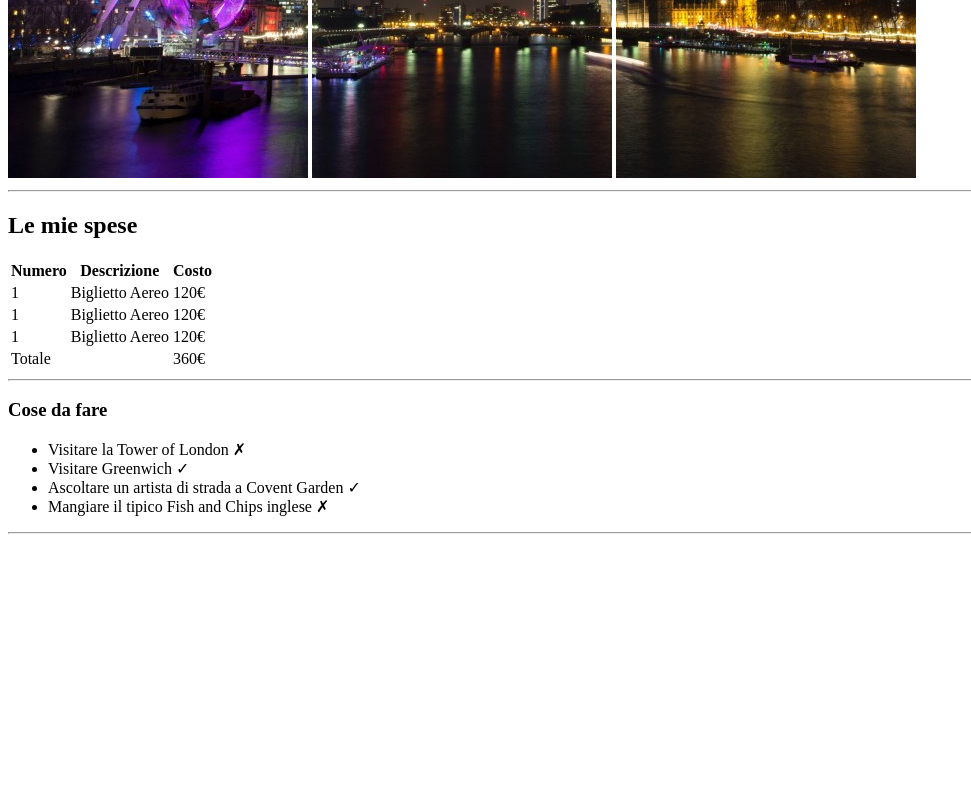
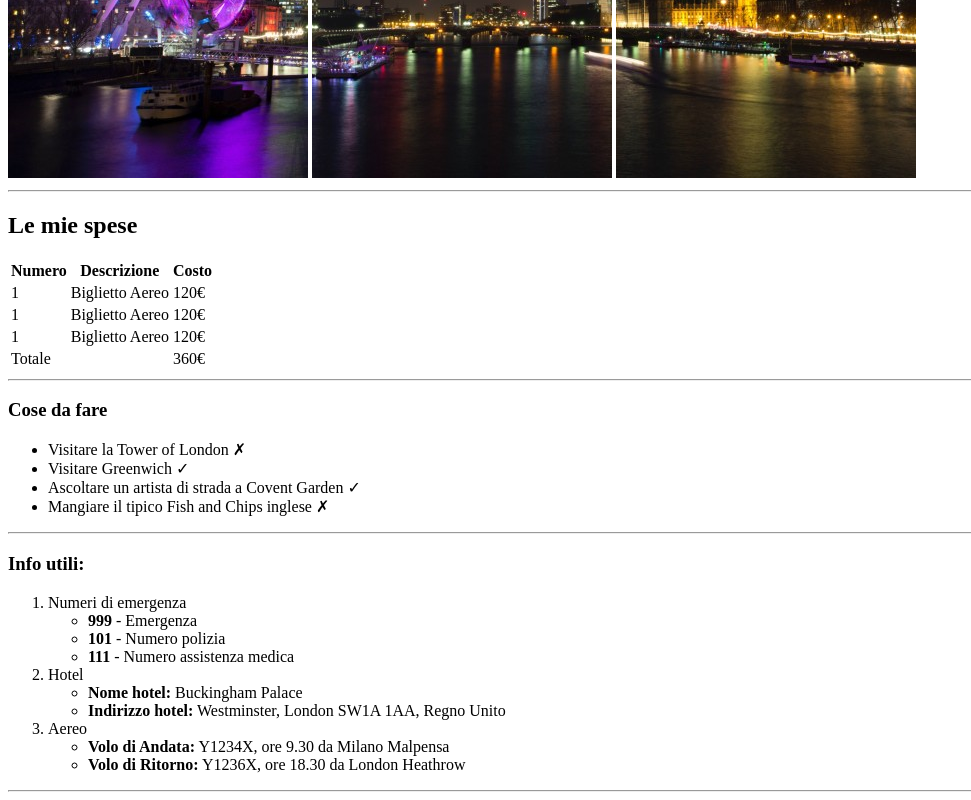
Before and after one commit to PittiglioFrancesco/html-london-trip, a plain HTML site: page index.html in a window 1280 px wide. Shown: the part 502-1302 px from the top of the page, without its empty margins (0-971 px from the left). Before the commit the page ends 1044 px from the top, so only its background shows below. Drawn offline with Linux system fonts and the light colour scheme.

Commit message:
add: info utili

```diff
--- a/index.html
+++ b/index.html
@@ -119,7 +119,61 @@
         <!-- Inizio sezione info utili -->
         <section>
 
+            <!-- Titolo h3 -->
+            <h3>Info utili:</h3>
 
+            <!-- Inizio lista numerata -->
+
+            <ol>
+
+                <!-- Primo elemento ol -->
+                <li>Numeri di emergenza
+
+                    <!-- Inizio prima lista non ordinata -->
+
+                    <ul>
+                        <li><strong>999</strong> - Emergenza</li>
+                        <li><strong>101</strong> - Numero polizia</li>
+                        <li><strong>111</strong> - Numero assistenza medica</li>
+                    </ul>
+
+                    <!-- Fine prima lista non ordinata -->
+
+                </li>
+
+                <!-- Secondo elemento ol -->
+                <li>Hotel
+
+                    <!-- Inizio seconda lista non ordinata -->
+
+                    <ul>
+                        <li><strong>Nome hotel: </strong> Buckingham Palace</li>
+                        <li><strong>Indirizzo hotel:</strong> Westminster, London SW1A 1AA, Regno Unito</li>
+                    </ul>
+
+                    <!-- Fine seconda lista non ordinata -->
+
+                </li>
+
+                <!-- Terzo elemento ol -->
+                <li>Aereo
+
+                    <!-- Inizio terza lista non ordinata -->
+
+                    <ul>
+                        <li><strong>Volo di Andata:</strong> Y1234X, ore 9.30 da Milano Malpensa</li>
+                        <li><strong>Volo di Ritorno:</strong> Y1236X, ore 18.30 da London Heathrow</li>
+                    </ul>
+
+                    <!-- Fine terza lista non ordinata -->
+
+                </li>
+
+            </ol>
+
+            <!-- Fine lista numerata -->
+
+            <hr>
 
         </section>
         <!-- Fine sezione info utili -->
```
